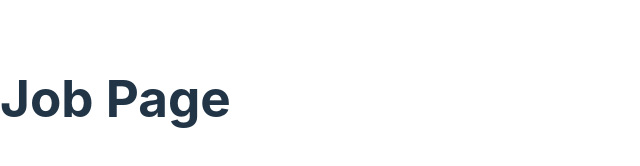
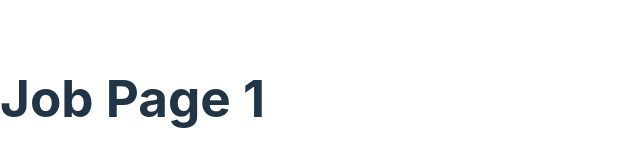
Before and after one commit to RoukayaZaki/Diva, a React (Vite) app: page /careers/1 in a window 1280 px wide. Shown: the part 302-468 px from the top of the page, without its empty margins (0-640 px from the left). Built offline with nearby package versions, Linux system fonts and the light colour scheme.

Commit message:
Add: routes to pages with id

```diff
--- a/src/pages/JobPage.tsx
+++ b/src/pages/JobPage.tsx
@@ -1,9 +1,12 @@
+import { useParams } from "react-router-dom";
+
 function JobPage() {
-  return (
-    <div>
-      <h1>Job Page</h1>
-    </div>
-  );
+    const { id } = useParams();
+    return (
+        <div>
+            <h1>Job Page {id}</h1>
+        </div>
+    );
 }
 
 export default JobPage;
--- a/src/pages/ProjectPage.tsx
+++ b/src/pages/ProjectPage.tsx
@@ -1,9 +1,12 @@
+import { useParams } from "react-router-dom";
+
 function ProjectPage() {
-  return (
-    <div>
-      <h1>Project Page</h1>
-    </div>
-  );
+    const { id } = useParams();
+    return (
+        <div>
+            <h1>Project Page {id}</h1>
+        </div>
+    );
 }
 
 export default ProjectPage;
```
